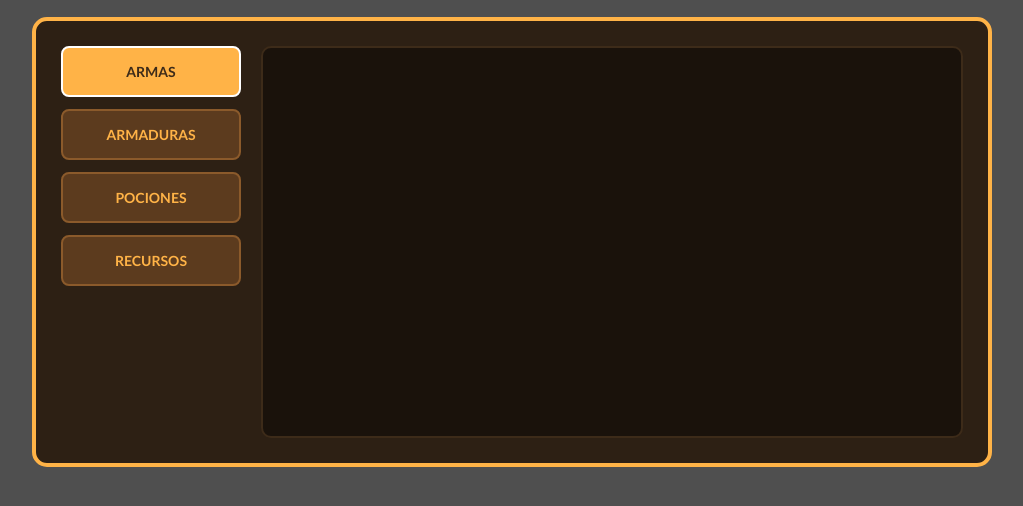
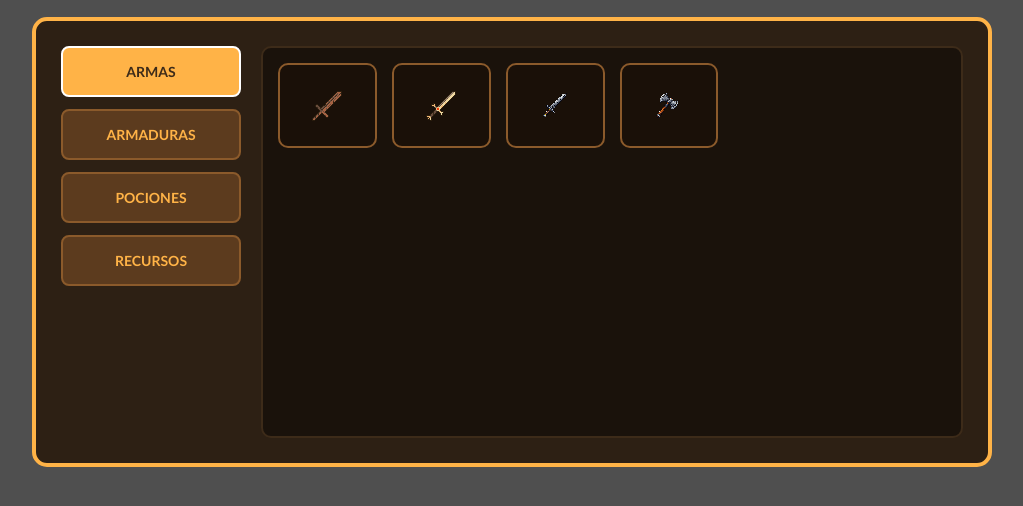
Before and after one commit to utchivan97/BlackSmith, a plain HTML site: page objetos.html in a window 1280 px wide. Shown: the part 140-646 px from the top of the page, without its empty margins (128-1151 px from the left). Drawn offline with Linux system fonts and the light colour scheme; the site is published under a folder, as on GitHub Pages, so addresses that start at the root find nothing.

Commit message:
Corrigiendo rutas relativas para GitHub Pages

```diff
--- a/objetos.html
+++ b/objetos.html
@@ -36,7 +36,7 @@
     </div>
 </div>
 
-<script src="/scripts/inventory.js"></script>
+<script src="./scripts/inventory.js"></script>
 
 </body>
 </html>
```
